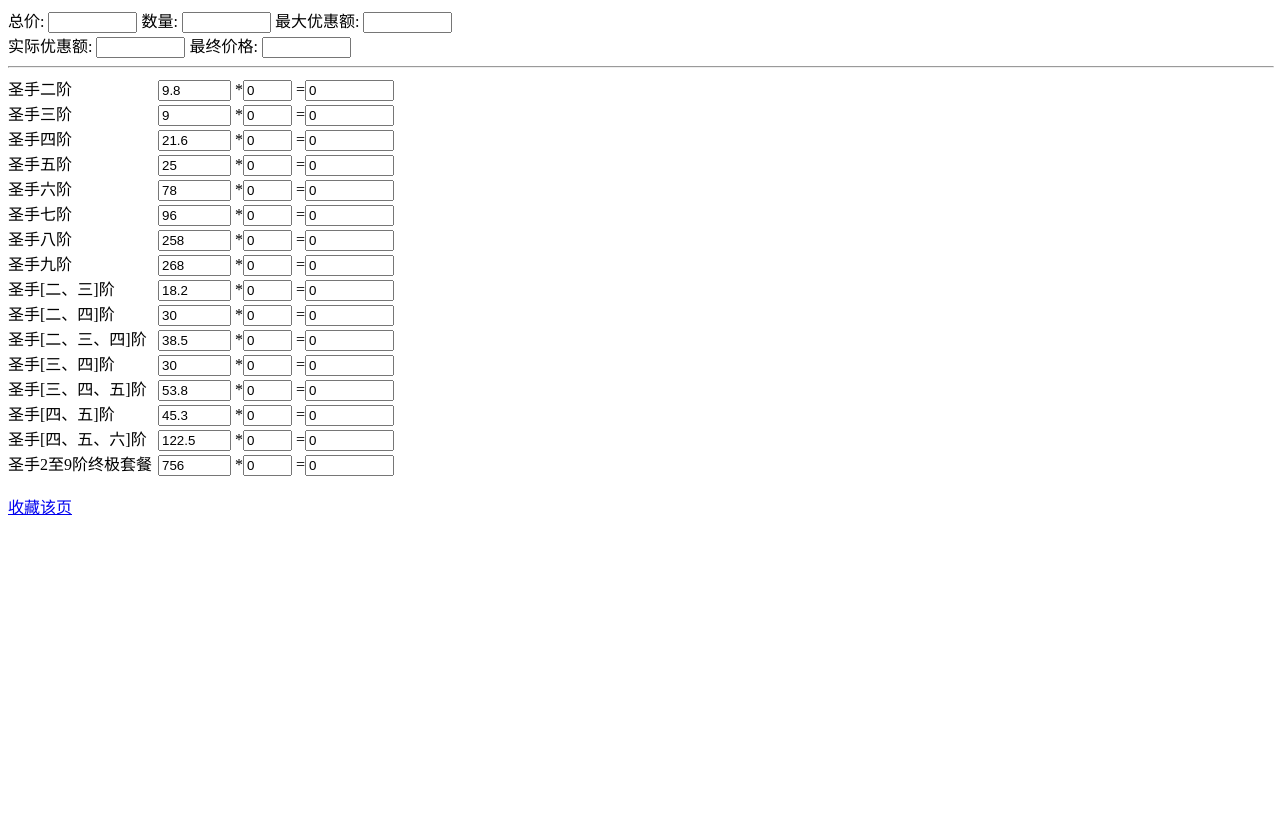
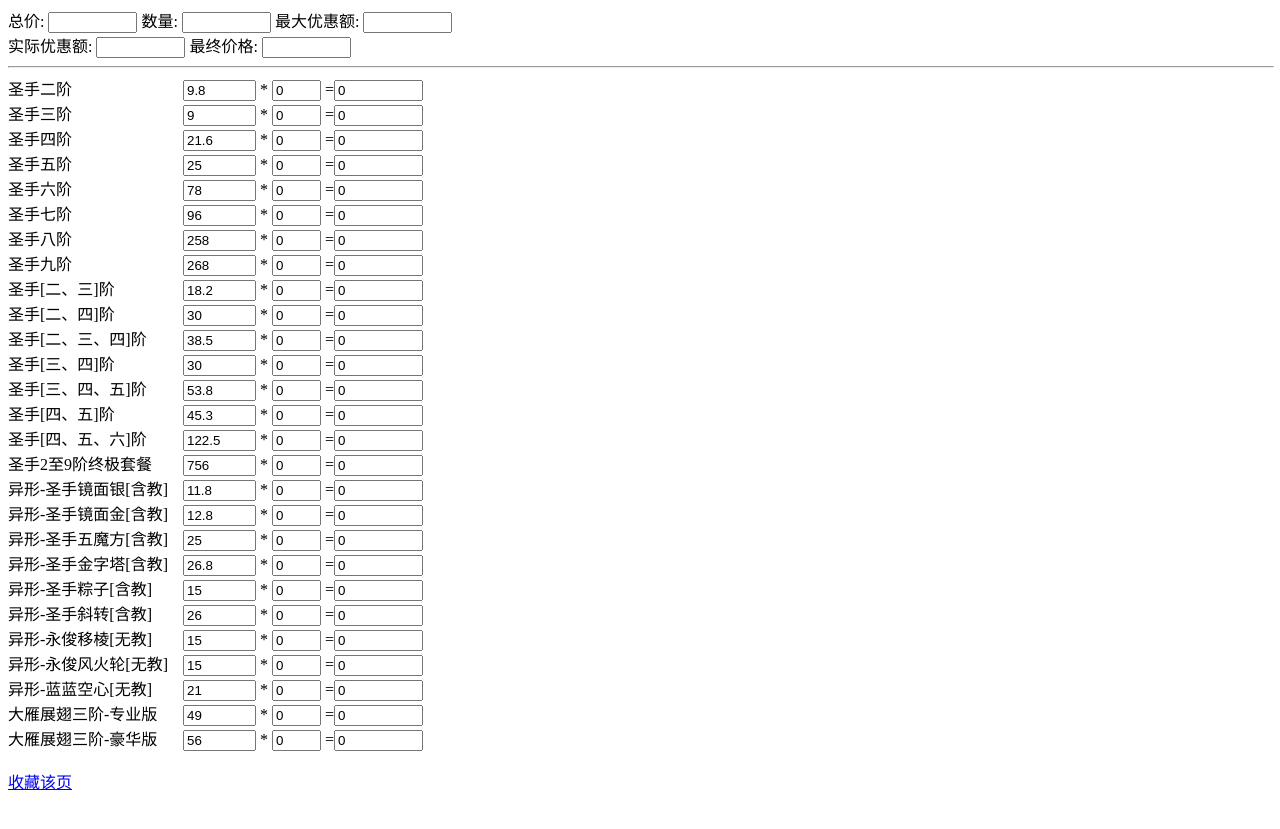
Before and after one commit to magicfunclub/magicfunclub.github.io, a Jekyll site: the page resource/price.html, which Jekyll copies as it is, in a window 1280 px wide. Shown: the top 829 px of the page. Built offline with Jekyll 4.4.1, drawn with Linux system fonts in a browser that asks for light colours; nearby versions of some CDN libraries; library files that are not in the unit come from our copies; Markdown is read by kramdown in place of the engine named in the settings; comment, search, counter and statistics services are not loaded.

Commit message:
add tabindex

```diff
--- a/resource/data/products.json
+++ b/resource/data/products.json
@@ -16,6 +16,20 @@
 		{ "id":"1013", "name":"圣手[三、四、五]阶", "sale_price":"53.8" },
 		{ "id":"1014", "name":"圣手[四、五]阶", "sale_price":"45.3" },
 		{ "id":"1015", "name":"圣手[四、五、六]阶", "sale_price":"122.5" },
-		{ "id":"1016", "name":"圣手2至9阶终极套餐", "sale_price":"756" }
+		{ "id":"1016", "name":"圣手2至9阶终极套餐", "sale_price":"756" },
+
+		{ "id":"2001", "name":"异形-圣手镜面银[含教]", "sale_price":"11.8" },
+		{ "id":"2002", "name":"异形-圣手镜面金[含教]", "sale_price":"12.8" },
+		{ "id":"2003", "name":"异形-圣手五魔方[含教]", "sale_price":"25" },
+		{ "id":"2004", "name":"异形-圣手金字塔[含教]", "sale_price":"26.8" },
+		{ "id":"2005", "name":"异形-圣手粽子[含教]", "sale_price":"15" },
+		{ "id":"2006", "name":"异形-圣手斜转[含教]", "sale_price":"26" },
+		{ "id":"2007", "name":"异形-永俊移棱[无教]", "sale_price":"15" },
+		{ "id":"2008", "name":"异形-永俊风火轮[无教]", "sale_price":"15" },
+		{ "id":"2009", "name":"异形-蓝蓝空心[无教]", "sale_price":"21" },
+
+		{ "id":"3001", "name":"大雁展翅三阶-专业版", "sale_price":"49" },
+		{ "id":"3002", "name":"大雁展翅三阶-豪华版", "sale_price":"56" }
+
 	]
 }
--- a/resource/price.html
+++ b/resource/price.html
@@ -8,7 +8,7 @@
 	span.productname {
 	  display:-moz-inline-box;
 	  display:inline-block;
-	  width:150px;
+	  width:175px;
 	}
 	</style>
 
@@ -44,8 +44,8 @@
 		        $("#main").append(
 					"<div name='product'>"
 					+ "<span class='productname'>" + this.name + "</span>"
-					+ "<input type='text' name='sale_price' size='6' readonly='true' value='" + this.sale_price + "'/> *"
-					+ "<input type='text' name='amount' size='3' value='0' /> ="
+					+ "<input type='text' name='sale_price' size='6' readonly='true' value='" + this.sale_price + "'/> * "
+					+ "<input type='text' name='amount' size='3' value='0' tabindex=" + this.id + " /> ="
 					+ "<input type='text' name='total_price' size='8' readonly='true' value='0' />"
 					+ "</div>");
 		     });
```
